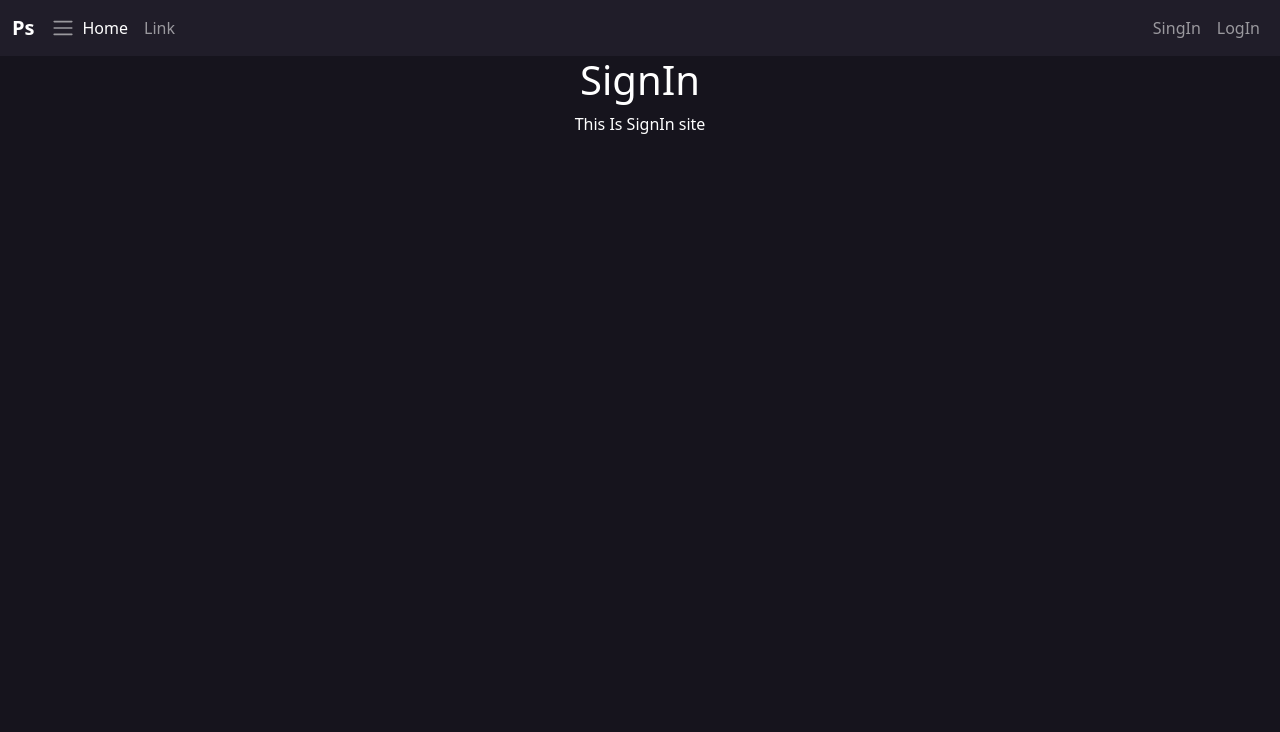
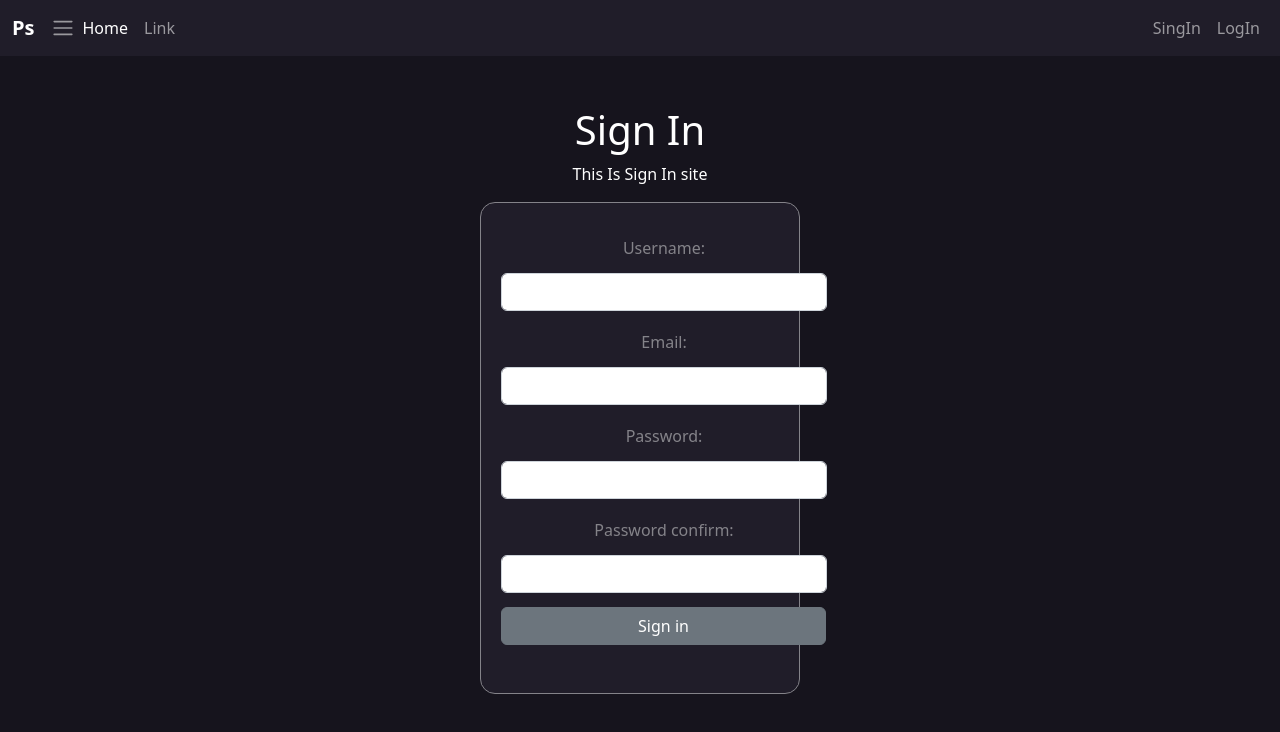
Before and after one commit to Darent28/React-app, a React (Create React App) app: page /sign-in in a window 1280 px wide. Shown: the top 732 px of the page. Built offline with nearby package versions, Linux system fonts and the light colour scheme.

Commit message:
server changes

```diff
--- a/src/App.js
+++ b/src/App.js
@@ -1,7 +1,7 @@
 import HeaderPs from "./pages/header";
 import Home from "./pages/home";
 import LogIn from "./pages/login";
-import SignIn from "./pages/singin";
+import SignIn from "./pages/signin";
 import React, { useEffect, useState } from 'react';
 import { Route, Routes } from 'react-router-dom';
 
--- a/src/pages/login.js
+++ b/src/pages/login.js
@@ -10,17 +10,17 @@ export const LogIn = () => {
             <p align="center">Log in to PostSite</p>
             <form align="center" class= "login">
 
-                <div className='inputs'>
+                <div class='inputs'>
                 <div class="form-group">
                     <label for="username">
                         Username:
-                        <input type="text" class="form-control" name="name" aria-describedby="username" />
+                        <input type="text" class="form-control" name="name" aria-describedby="username" required/>
                     </label>
                 </div>
                 <div class="form-group ">
                     <label for="password">
                         Password:
-                        <input type="password" class="form-control" name="password" aria-describedby="username" />
+                        <input type="password" class="form-control" name="password" aria-describedby="username" required/>
                     </label>
 
                 </div>
--- /dev/null
+++ b/src/pages/signin.css
@@ -0,0 +1,16 @@
+.signin {
+    margin: auto;
+    line-height: 50px;
+    width: 25%;
+    border: 1px solid;
+    background: #201d29;
+    color: rgb(132, 131, 137);
+    padding: 20px;
+    border-radius: 15px ;
+
+}
+
+.inputsRe {
+    height: 450px;
+    width: 50%;
+}
--- /dev/null
+++ b/src/pages/signin.js
@@ -0,0 +1,47 @@
+import React from 'react';
+import 'bootstrap/dist/css/bootstrap.css';
+import './signin.css';
+
+export const SignIn = () => {
+
+    return(
+        <body className='top'>
+            <h1 align="center">Sign In</h1>
+            <p align="center">This Is Sign In site</p>
+            <form action="http://localhost:5000/register" method="POST" align="center" class= "signin">
+                <div class='inputsRe'>
+                <div class="form-group">
+                    <label for="username">
+                        Username:
+                        <input type="text" class="form-control" name="name" required/>
+                    </label>
+                </div>
+                <div class="form-group ">
+                    <label for="email">
+                        Email:
+                        <input type="email" class="form-control" name="email" required/>
+                    </label>
+
+                </div>
+                <div class="form-group ">
+                    <label for="password">
+                        Password:
+                        <input type="password" class="form-control" name="password" required/>
+                    </label>
+
+                </div>
+                <div class="form-group ">
+                    <label for="password-confirm">
+                        Password confirm:
+                        <input type="password" class="form-control" name="password_confirm" required/>
+                    </label>
+
+                </div>
+                <button type="submit" class="btn btn-secondary" value="Submit">Sign in</button>
+                </div>
+            </form>
+        </body>
+    )
+}
+
+export default SignIn
--- a/src/pages/singin.js
+++ /dev/null
@@ -1,13 +0,0 @@
-import React from 'react';
-
-export const SignIn = () => {
-
-    return(
-        <body>
-            <h1 align="center">SignIn</h1>
-            <p align="center">This Is SignIn site</p>
-        </body>
-    )
-}
-
-export default SignIn
```
